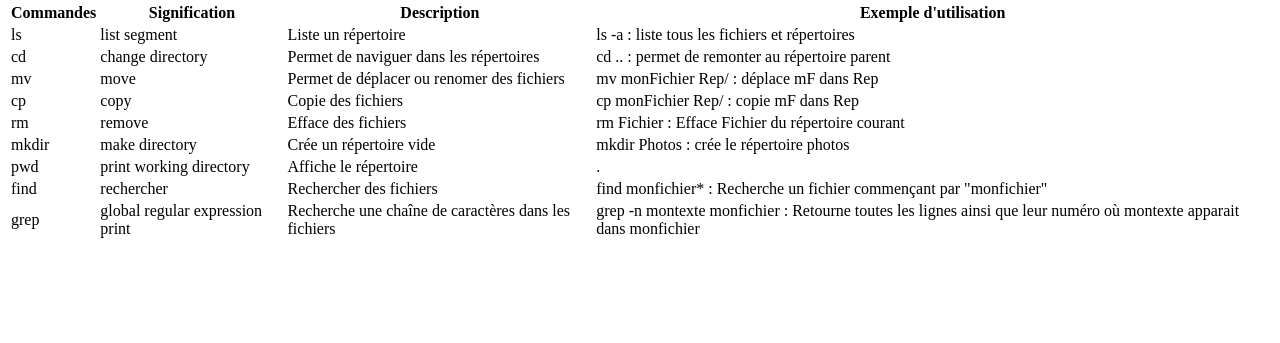
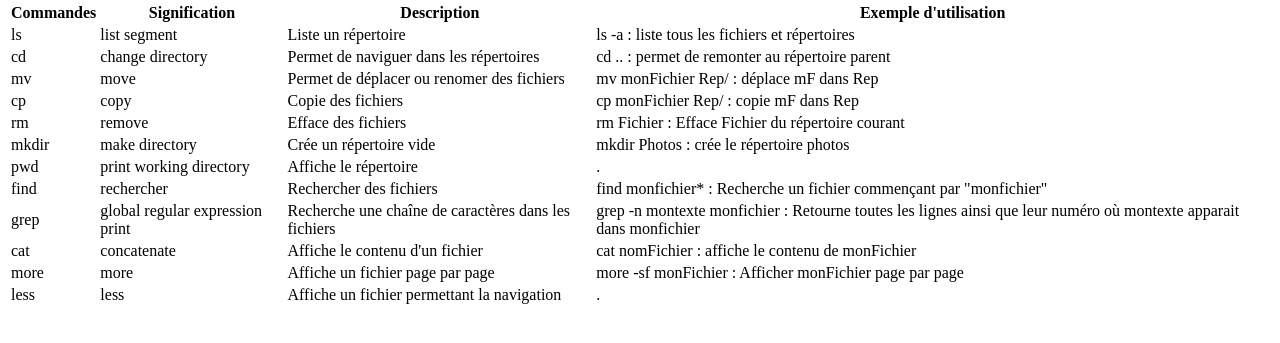
Before and after one commit to XavierMongy/Linux, a plain HTML site: page index.html in a window 1280 px wide. Shown: the part 79-422 px from the top of the page. Drawn offline with Linux system fonts and the light colour scheme.

Commit message:
add commands 10,11,12

```diff
--- a/index.html
+++ b/index.html
@@ -84,6 +84,30 @@
 			<td class="underline">grep -n montexte monfichier : Retourne toutes les lignes ainsi que leur numéro où montexte apparait dans monfichier </td>
 		</tr>
 
+		<tr> <!--dixième commande-->
+			<td>cat</td>
+			<td>concatenate</td>
+			<td>Affiche le contenu d'un fichier</td>
+			<td>cat nomFichier : affiche le contenu de monFichier</td>
+
+		</tr>
+
+		<tr> <!--onzième commande-->
+			<td class="underline">more</td>
+			<td class="underline">more</td>
+			<td class="underline">Affiche un fichier page par page</td>
+			<td class="underline">more -sf monFichier : Afficher monFichier page par page</tr>
+
+		</tr>
+
+		<tr> <!--douzième commande-->
+			<td>less</td>
+			<td>less</td>
+			<td>Affiche un fichier permettant la navigation</td>
+			<td>.</td>
+
+		</tr>
+
 
 	</table>
 
```
